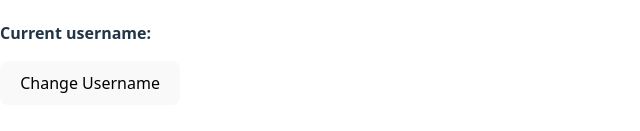
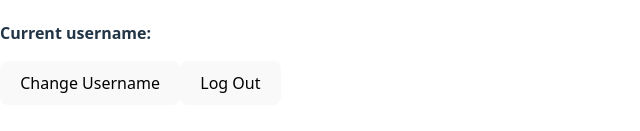
Before and after one commit to SemMTM/sems-financial-tracker, a React (Vite) app: page /settings in a window 1280 px wide. Shown: the part 375-506 px from the top of the page, without its empty margins (0-640 px from the left). Built offline with nearby package versions, Linux system fonts and the light colour scheme; no server answers.

Commit message:
REFACTOR: Refactor AuthContext file

```diff
--- a/src/pages/SettingsPage.jsx
+++ b/src/pages/SettingsPage.jsx
@@ -3,7 +3,7 @@ import { useAuth } from '../context/AuthContext'
 import api from '../api/axiosDefaults'
 
 const SettingsPage = () => {
-  const { user, setUser, refreshToken, setAccessToken } = useAuth()
+  const { user, logout, setUser, refreshToken, setAccessToken } = useAuth()
   const [showPopup, setShowPopup] = useState(false)
   const [newUsername, setNewUsername] = useState('')
   const [error, setError] = useState('')
@@ -39,6 +39,15 @@ const SettingsPage = () => {
     }
   }
 
+  const handleLogout = async () => {
+    try {
+      await logout()
+      navigate('/') // redirect to homepage or /signin
+    } catch (err) {
+      console.log('Logout failed:', err)
+    }
+  }
+
 
     return (
       <div className="settings-page">
@@ -47,6 +56,13 @@ const SettingsPage = () => {
       <p><strong>Current username:</strong> {user?.username}</p>
 
       <button onClick={() => setShowPopup(true)}>Change Username</button>
+
+      <button
+        onClick={handleLogout}
+        className="bg-red-500 text-white py-2 px-4 rounded"
+      >
+        Log Out
+      </button>
 
       {success && <p style={{ color: 'green' }}>{success}</p>}
       {error && <p style={{ color: 'red' }}>{error}</p>}
```
